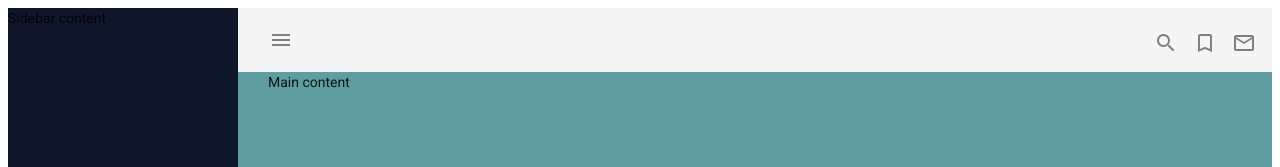
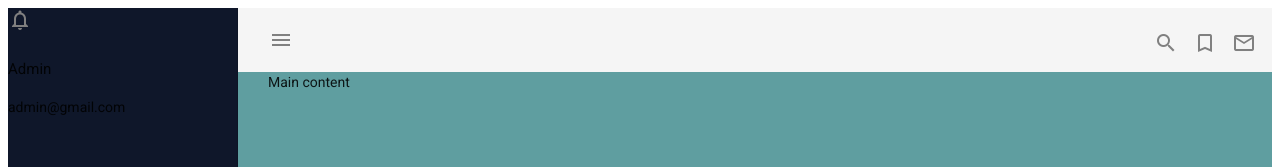
Before and after one commit to akhil888binoy/blog_app_angular, an Angular app: page / in a window 1280 px wide. Shown: the top 167 px of the page. Built offline with nearby package versions, Linux system fonts and the light colour scheme.

Commit message:
side nav bar html

```diff
--- a/src/app/admin/home/home.component.html
+++ b/src/app/admin/home/home.component.html
@@ -1,6 +1,6 @@
 <mat-sidenav-container class="container">
   <mat-sidenav #sidebar mode="side" opened>
-    Sidebar content
+    <app-sidebar></app-sidebar>
   </mat-sidenav>
   <mat-sidenav-content>
     <div class="content">
--- /dev/null
+++ b/src/app/admin/sidebar/sidebar.component.html
@@ -0,0 +1,10 @@
+<div class="navbar">
+  <div class="top">
+    <mat-icon>notifications_none</mat-icon>
+  </div>
+  <div class="user">
+    <img src="" alt="">
+    <h4 class="name">Admin</h4>
+    <p class="mail">admin@gmail.com</p>
+  </div>
+</div>
--- /dev/null
+++ b/src/app/admin/sidebar/sidebar.component.sass
@@ -0,0 +1,2 @@
+mat-icon
+  color: grey
--- /dev/null
+++ b/src/app/admin/sidebar/sidebar.component.ts
@@ -0,0 +1,15 @@
+import { Component, OnInit } from '@angular/core';
+
+@Component({
+  selector: 'app-sidebar',
+  templateUrl: './sidebar.component.html',
+  styleUrls: ['./sidebar.component.sass']
+})
+export class SidebarComponent implements OnInit {
+
+  constructor() { }
+
+  ngOnInit(): void {
+  }
+
+}
--- a/src/app/app.module.ts
+++ b/src/app/app.module.ts
@@ -9,11 +9,13 @@ import {MatSidenavModule} from "@angular/material/sidenav";
 import {MatIconModule} from '@angular/material/icon';
 import {MatButtonModule} from '@angular/material/button';
 import {MatToolbarModule} from '@angular/material/toolbar';
+import { SidebarComponent } from './admin/sidebar/sidebar.component';
 
 @NgModule({
   declarations: [
     AppComponent,
-    HomeComponent
+    HomeComponent,
+    SidebarComponent
   ],
   imports: [
     BrowserModule,
```
Also changed, not shown: 1 other file (tests, documents, lock files or other folders).
